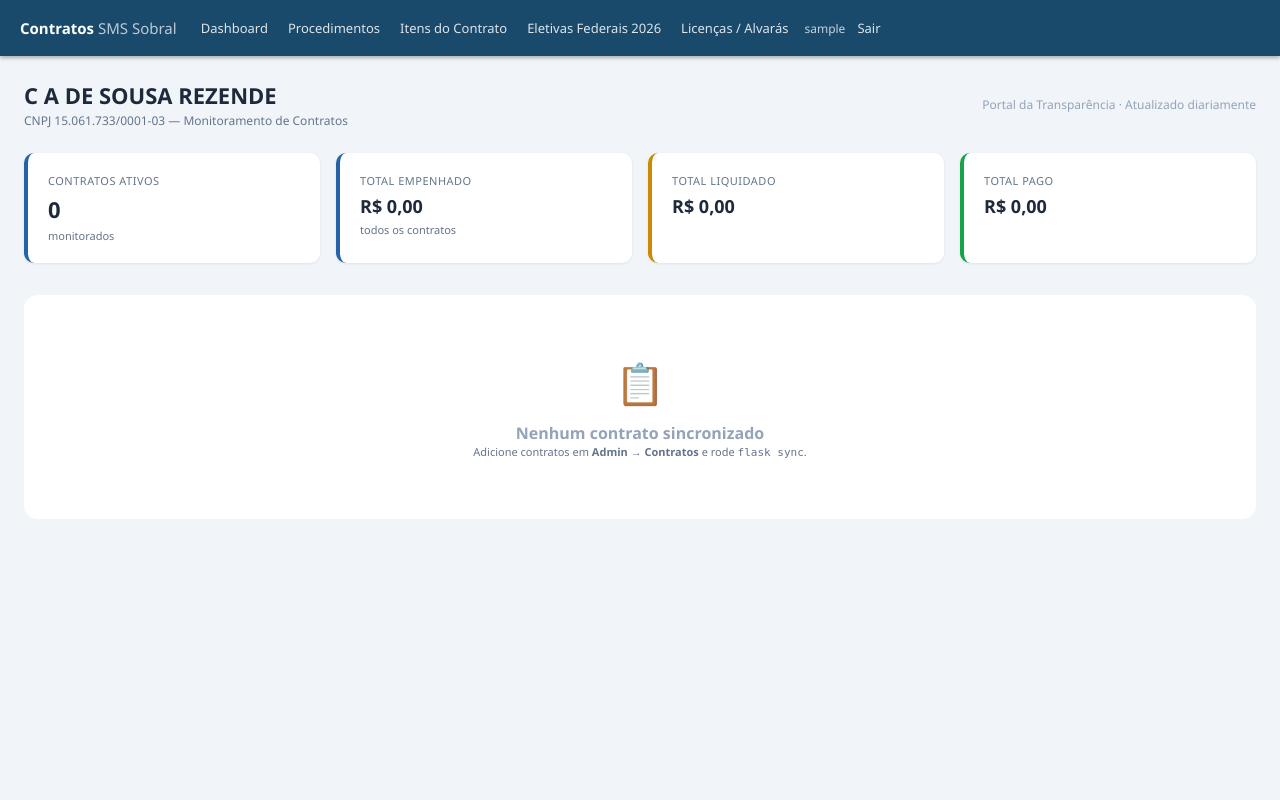
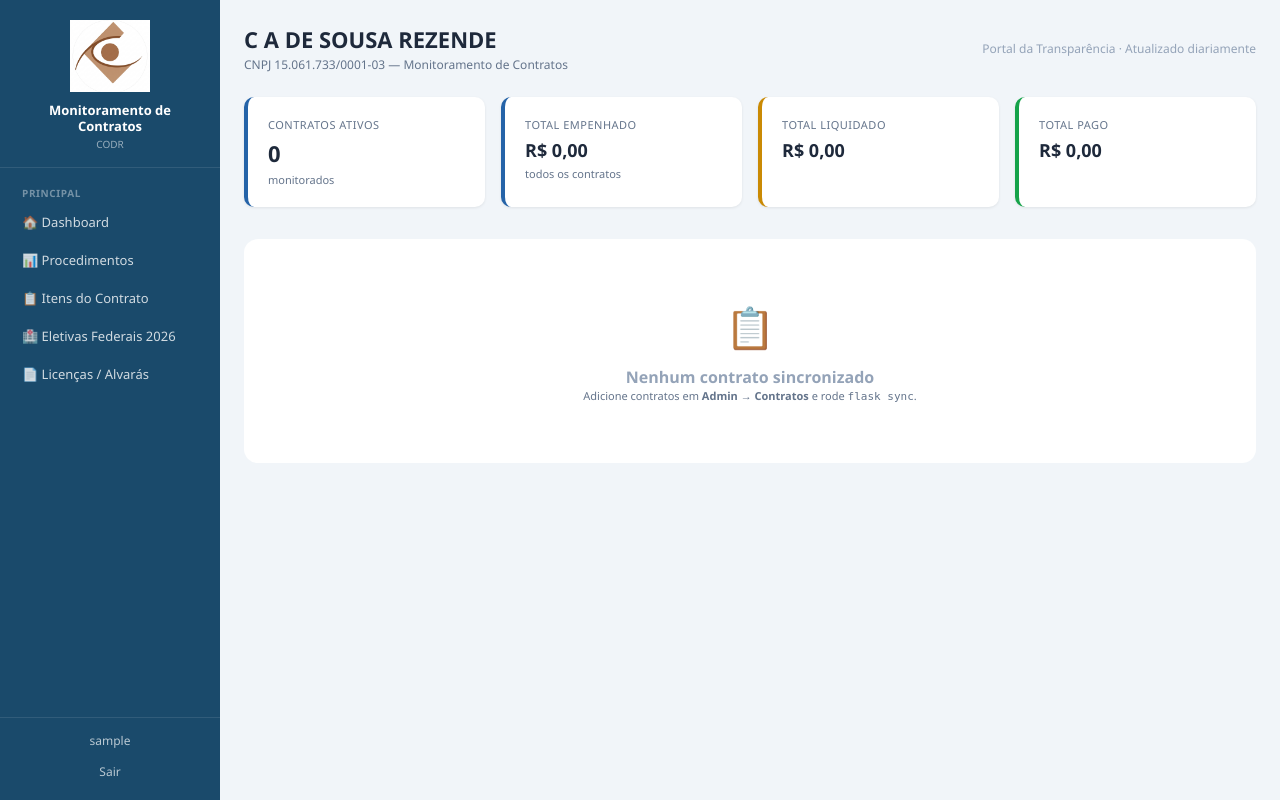
Before and after one commit to acconsultoriaemsaude2025-bit/CONTRATOS-SOBRAL, a Flask app: page / in a window 1280 px wide. Run offline with Flask 3, Linux system fonts and the light colour scheme; the visitor is signed in with stand-in values (Sample User, id 1); data that the repository does not hold is empty.

Commit message:
feat: menu lateral (sidebar) com hamburguer no mobile

```diff
--- a/app/templates/base.html
+++ b/app/templates/base.html
@@ -16,64 +16,124 @@
   --card: #ffffff;
   --borda: #e2e8f0;
   --texto: #1e293b;
+  --sidebar-w: 220px;
 }
 * { box-sizing: border-box; margin: 0; padding: 0; }
-body { font-family: 'Segoe UI', Arial, sans-serif; background: var(--bg); color: var(--texto); font-size: 14px; }
+body { font-family: 'Segoe UI', Arial, sans-serif; background: var(--bg); color: var(--texto); font-size: 14px; display: flex; min-height: 100vh; }
 
-/* NAVBAR */
-nav {
+/* ── SIDEBAR ── */
+.sidebar {
+  width: var(--sidebar-w);
+  min-height: 100vh;
   background: var(--azul);
+  display: flex;
+  flex-direction: column;
+  position: fixed;
+  top: 0; left: 0; bottom: 0;
+  z-index: 200;
+  transition: transform .25s ease;
+  overflow-y: auto;
+}
+.sidebar-marca {
+  padding: 20px 18px 16px;
+  border-bottom: 1px solid rgba(255,255,255,.1);
+}
+.sidebar-marca .logo-img {
+  width: 80px; height: auto;
+  display: block;
+  margin: 0 auto 10px;
+}
+.sidebar-marca h1 {
+  font-size: 13px; font-weight: 700; color: #fff;
+  text-align: center; line-height: 1.3;
+}
+.sidebar-marca p {
+  font-size: 10px; color: rgba(255,255,255,.55);
+  text-align: center; margin-top: 2px;
+}
+.sidebar-nav {
+  flex: 1;
+  padding: 12px 10px;
+  display: flex;
+  flex-direction: column;
+  gap: 2px;
+}
+.sidebar-nav a {
+  display: flex; align-items: center; gap: 10px;
+  color: rgba(255,255,255,.8);
+  text-decoration: none;
+  font-size: 13px;
+  padding: 9px 12px;
+  border-radius: 7px;
+  transition: background .15s, color .15s;
+  white-space: nowrap;
+}
+.sidebar-nav a:hover, .sidebar-nav a.ativo {
+  background: rgba(255,255,255,.15);
   color: #fff;
+}
+.sidebar-nav .sep {
+  height: 1px; background: rgba(255,255,255,.1);
+  margin: 8px 4px;
+}
+.sidebar-nav .grupo {
+  font-size: 10px; text-transform: uppercase; letter-spacing: .6px;
+  color: rgba(255,255,255,.4); padding: 6px 12px 2px; font-weight: 600;
+}
+.sidebar-footer {
+  padding: 14px 16px;
+  border-top: 1px solid rgba(255,255,255,.1);
+}
+.sidebar-footer .user-nome {
+  font-size: 12px; color: rgba(255,255,255,.7);
+  margin-bottom: 8px; text-align: center;
+}
+.sidebar-footer a {
+  display: block; text-align: center;
+  color: rgba(255,255,255,.7); font-size: 12px;
+  text-decoration: none; padding: 6px;
+  border-radius: 6px;
+  transition: background .15s;
+}
+.sidebar-footer a:hover { background: rgba(255,255,255,.15); color: #fff; }
+
+/* ── TOPBAR mobile ── */
+.topbar {
+  display: none;
+  position: fixed; top: 0; left: 0; right: 0;
+  height: 52px; background: var(--azul);
+  align-items: center; padding: 0 16px; gap: 12px;
+  z-index: 300; box-shadow: 0 2px 6px rgba(0,0,0,.25);
+}
+.topbar .marca { font-size: 14px; font-weight: 700; color: #fff; flex: 1; }
+.hamburger {
+  background: none; border: none; cursor: pointer; padding: 6px;
+  display: flex; flex-direction: column; gap: 5px;
+}
+.hamburger span { display: block; width: 22px; height: 2px; background: #fff; border-radius: 2px; transition: .3s; }
+
+/* Overlay escuro ao abrir sidebar no mobile */
+.sidebar-overlay {
+  display: none; position: fixed; inset: 0;
+  background: rgba(0,0,0,.45); z-index: 190;
+}
+.sidebar-overlay.aberto { display: block; }
+
+/* ── CONTEÚDO ── */
+.page-content {
+  margin-left: var(--sidebar-w);
+  flex: 1;
+  min-height: 100vh;
   display: flex;
-  align-items: center;
-  padding: 0 20px;
-  height: 56px;
-  gap: 16px;
-  box-shadow: 0 2px 4px rgba(0,0,0,.3);
-  position: sticky; top: 0; z-index: 100;
-  flex-wrap: wrap;
+  flex-direction: column;
 }
-nav .marca { font-size: 15px; font-weight: 700; white-space: nowrap; }
-nav .marca span { opacity: .7; font-weight: 400; }
-nav a { color: rgba(255,255,255,.85); text-decoration: none; font-size: 13px; padding: 4px 8px; border-radius: 4px; white-space: nowrap; }
-nav a:hover { background: rgba(255,255,255,.15); color: #fff; }
-nav .spacer { flex: 1; }
-nav .user { font-size: 12px; opacity: .75; white-space: nowrap; }
-
-/* Hambúrguer */
-.nav-toggle { display: none; background: none; border: none; cursor: pointer; padding: 6px; }
-.nav-toggle span { display: block; width: 22px; height: 2px; background: #fff; margin: 5px 0; border-radius: 2px; transition: .3s; }
-.nav-links { display: flex; align-items: center; gap: 4px; flex-wrap: wrap; }
-
-@media (max-width: 768px) {
-  nav { height: auto; padding: 0 16px; flex-wrap: nowrap; }
-  .nav-toggle { display: block; margin-left: auto; }
-  .nav-links {
-    display: none;
-    flex-direction: column;
-    align-items: flex-start;
-    width: 100%;
-    padding: 10px 0 14px;
-    gap: 2px;
-    border-top: 1px solid rgba(255,255,255,.15);
-  }
-  .nav-links.aberto { display: flex; }
-  .nav-links a, .nav-links .user { padding: 9px 12px; width: 100%; border-radius: 6px; font-size: 14px; }
-  .nav-links .spacer { display: none; }
-  nav .marca { padding: 14px 0; }
-}
-
-/* MAIN */
-main { padding: 24px; max-width: 1280px; margin: 0 auto; }
+main { padding: 24px; flex: 1; }
 
 /* CARDS */
 .cards { display: grid; grid-template-columns: repeat(auto-fit, minmax(200px, 1fr)); gap: 16px; margin-bottom: 28px; }
 .card {
-  background: var(--card);
-  border-radius: 10px;
-  padding: 20px;
-  box-shadow: 0 1px 3px rgba(0,0,0,.08);
-  border-left: 4px solid var(--azul-claro);
+  background: var(--card); border-radius: 10px; padding: 20px;
+  box-shadow: 0 1px 3px rgba(0,0,0,.08); border-left: 4px solid var(--azul-claro);
 }
 .card.verde { border-left-color: var(--verde); }
 .card.amarelo { border-left-color: var(--amarelo); }
@@ -84,7 +144,7 @@ main { padding: 24px; max-width: 1280px; margin: 0 auto; }
 
 /* TABELA */
 .tabela-wrap { background: var(--card); border-radius: 10px; box-shadow: 0 1px 3px rgba(0,0,0,.08); overflow: hidden; }
-.tabela-header { padding: 16px 20px; border-bottom: 1px solid var(--borda); display: flex; align-items: center; gap: 12px; }
+.tabela-header { padding: 16px 20px; border-bottom: 1px solid var(--borda); display: flex; align-items: center; gap: 12px; flex-wrap: wrap; }
 .tabela-header h2 { font-size: 15px; font-weight: 600; }
 table { width: 100%; border-collapse: collapse; }
 th { background: #f8fafc; font-size: 11px; text-transform: uppercase; letter-spacing: .4px; color: var(--cinza); padding: 10px 16px; text-align: left; border-bottom: 2px solid var(--borda); }
@@ -129,7 +189,7 @@ tr:hover td { background: #f8fafc; }
 canvas { max-height: 220px; }
 
 /* MODAL */
-.modal-overlay { display: none; position: fixed; inset: 0; background: rgba(0,0,0,.4); z-index: 200; align-items: center; justify-content: center; }
+.modal-overlay { display: none; position: fixed; inset: 0; background: rgba(0,0,0,.4); z-index: 400; align-items: center; justify-content: center; }
 .modal-overlay.aberto { display: flex; }
 .modal { background: #fff; border-radius: 12px; padding: 28px; min-width: 360px; max-width: 480px; box-shadow: 0 20px 40px rgba(0,0,0,.2); }
 .modal h3 { font-size: 16px; font-weight: 700; margin-bottom: 20px; }
@@ -142,13 +202,15 @@ canvas { max-height: 220px; }
 /* LINK */
 a.link-contrato { color: var(--azul-claro); text-decoration: none; font-weight: 600; }
 a.link-contrato:hover { text-decoration: underline; }
-
-/* PEQUENO */
 .sub-texto { font-size: 11px; color: var(--cinza); }
 
-/* RESPONSIVO */
-@media (max-width: 640px) {
-  main { padding: 10px; }
+/* ── RESPONSIVO ── */
+@media (max-width: 768px) {
+  .sidebar { transform: translateX(-100%); }
+  .sidebar.aberta { transform: translateX(0); }
+  .topbar { display: flex; }
+  .page-content { margin-left: 0; padding-top: 52px; }
+  main { padding: 12px; }
   .cards { grid-template-columns: 1fr 1fr; gap: 10px; }
   .card .valor { font-size: 16px; }
   .graficos { grid-template-columns: 1fr; }
@@ -156,34 +218,68 @@ a.link-contrato:hover { text-decoration: underline; }
   .tabela-wrap { overflow-x: auto; }
   table { min-width: 480px; }
   .modal { min-width: unset; width: 95vw; padding: 20px 16px; }
-  .tabela-header { flex-wrap: wrap; gap: 8px; }
 }
 </style>
 {% block head %}{% endblock %}
 </head>
 <body>
+
 {% if current_user.is_authenticated %}
-<nav>
-  <div class="marca">Contratos <span>SMS Sobral</span></div>
-  <button class="nav-toggle" onclick="document.querySelector('.nav-links').classList.toggle('aberto')" aria-label="Menu">
+<!-- Overlay mobile -->
+<div class="sidebar-overlay" id="overlay" onclick="fecharSidebar()"></div>
+
+<!-- SIDEBAR -->
+<aside class="sidebar" id="sidebar">
+  <div class="sidebar-marca">
+    <img src="/static/logo.png" alt="Logo" class="logo-img">
+    <h1>Monitoramento de Contratos</h1>
+    <p>CODR</p>
+  </div>
+  <nav class="sidebar-nav">
+    <span class="grupo">Principal</span>
+    <a href="{{ url_for('dashboard') }}">🏠 Dashboard</a>
+    <a href="{{ url_for('procedimentos') }}">📊 Procedimentos</a>
+    <a href="{{ url_for('itens_contrato') }}">📋 Itens do Contrato</a>
+    <a href="{{ url_for('eletivas_federais') }}">🏥 Eletivas Federais 2026</a>
+    <a href="{{ url_for('licencas') }}">📄 Licenças / Alvarás</a>
+    {% if current_user.admin %}
+    <div class="sep"></div>
+    <span class="grupo">Administração</span>
+    <a href="{{ url_for('admin_contratos') }}">📁 Contratos</a>
+    <a href="{{ url_for('admin_usuarios') }}">👥 Usuários</a>
+    <a href="{{ url_for('auditoria') }}">🔍 Auditoria</a>
+    {% endif %}
+  </nav>
+  <div class="sidebar-footer">
+    <div class="user-nome">{{ current_user.nome }}</div>
+    <a href="{{ url_for('logout') }}">Sair</a>
+  </div>
+</aside>
+
+<!-- TOPBAR mobile -->
+<div class="topbar">
+  <button class="hamburger" onclick="abrirSidebar()" aria-label="Menu">
     <span></span><span></span><span></span>
   </button>
-  <div class="nav-links">
-    <a href="{{ url_for('dashboard') }}">Dashboard</a>
-    <a href="{{ url_for('procedimentos') }}">Procedimentos</a>
-    <a href="{{ url_for('itens_contrato') }}">Itens do Contrato</a>
-    <a href="{{ url_for('eletivas_federais') }}">Eletivas Federais 2026</a>
-    <a href="{{ url_for('licencas') }}">Licenças / Alvarás</a>
-    {% if current_user.admin %}
-    <a href="{{ url_for('admin_contratos') }}">Contratos</a>
-    <a href="{{ url_for('admin_usuarios') }}">Usuários</a>
-    <a href="{{ url_for('auditoria') }}">Auditoria</a>
-    {% endif %}
-    <div class="spacer"></div>
-    <span class="user">{{ current_user.nome }}</span>
-    <a href="{{ url_for('logout') }}">Sair</a>
-  </div>
-</nav>
+  <span class="marca">Contratos SMS Sobral</span>
+</div>
+
+<script>
+function abrirSidebar() {
+  document.getElementById('sidebar').classList.add('aberta');
+  document.getElementById('overlay').classList.add('aberto');
+}
+function fecharSidebar() {
+  document.getElementById('sidebar').classList.remove('aberta');
+  document.getElementById('overlay').classList.remove('aberto');
+}
+// Fecha sidebar ao clicar em link (mobile)
+document.querySelectorAll('.sidebar-nav a').forEach(a => a.addEventListener('click', fecharSidebar));
+</script>
+
+<div class="page-content">
+{% else %}
+<div class="page-content" style="margin-left:0;">
 {% endif %}
 
 <main>
@@ -194,5 +290,6 @@ a.link-contrato:hover { text-decoration: underline; }
   {% endwith %}
   {% block content %}{% endblock %}
 </main>
+</div>
 </body>
 </html>
```
